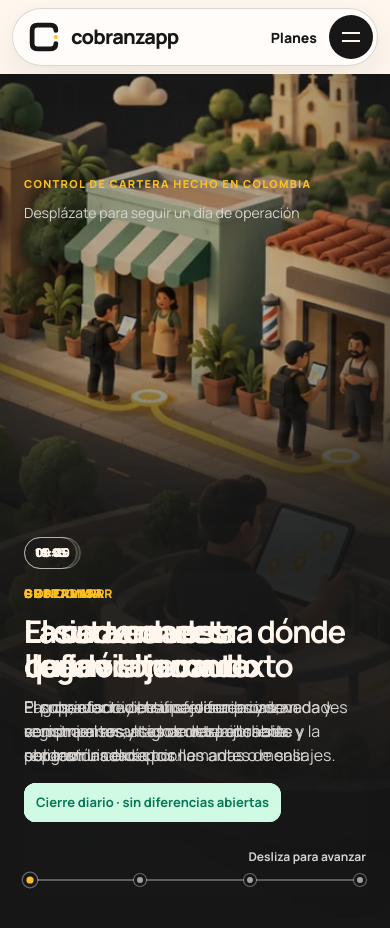
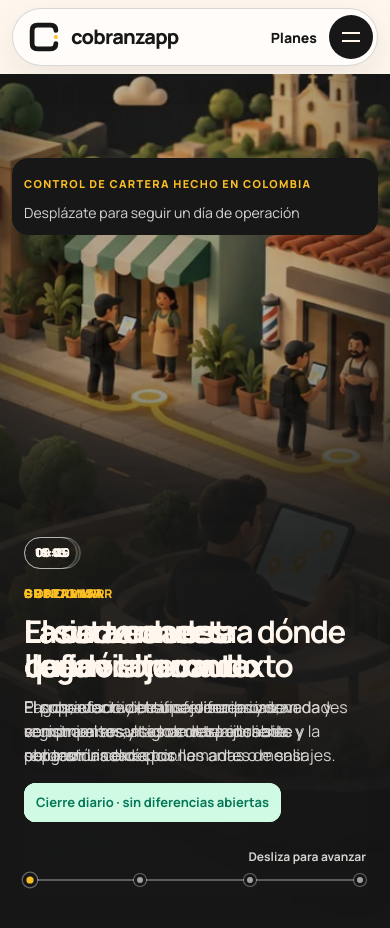
Before and after one commit to asepulvedadev/cobranzapp, a Next.js app in the folder apps/web/: page / in a window 390 px wide. Shown: the top 928 px of the page. Built offline with nearby package versions, Linux system fonts and the light colour scheme.

Commit message:
fix(web): preserve mobile hero text contrast during camera motion

```diff
--- a/apps/web/src/app/styles.css
+++ b/apps/web/src/app/styles.css
@@ -1799,6 +1799,9 @@ select {
     top: 96px;
     right: 24px;
     left: 24px;
+    border-radius: 6px;
+    background: var(--dark);
+    box-shadow: 0 0 0 12px var(--dark);
   }
   .scroll-world-heading .eyebrow {
     font-size: 11px;
```
